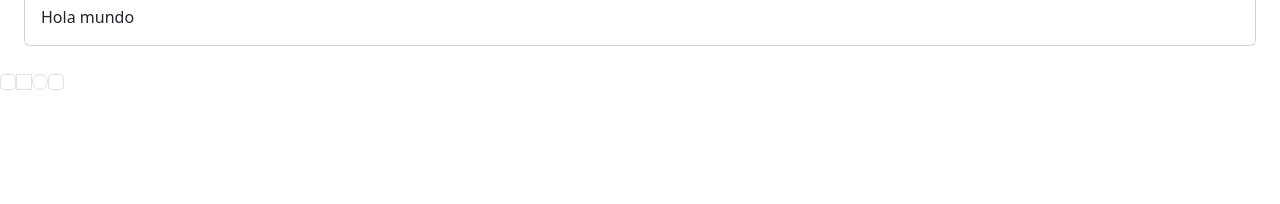
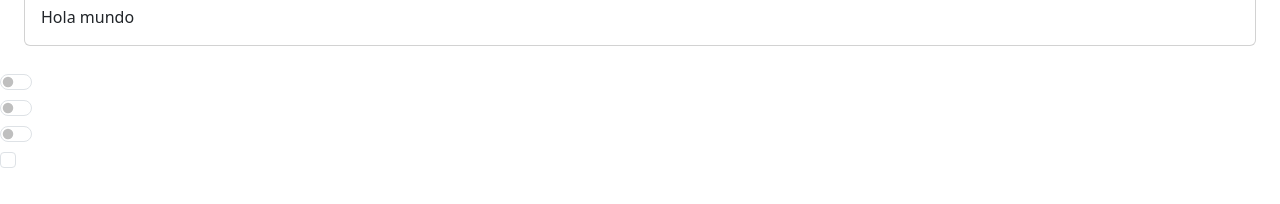
Before and after one commit to MariaRuaBF/react-lab-bootstrap, a React (Vite) app: page / in a window 1280 px wide. Shown: the part 204-408 px from the top of the page. Built offline with nearby package versions, Linux system fonts and the light colour scheme.

Commit message:
Checkbox refactor

```diff
--- a/src/components/Button/index.tsx
+++ b/src/components/Button/index.tsx
@@ -1,7 +1,7 @@
 import { Color, Size, Variant } from "@interfaces";
 import { useEffect, useState } from "react";
 
-interface ButtonProps extends React.HTMLAttributes<HTMLButtonElement> {
+interface ButtonProps extends React.ButtonHTMLAttributes<HTMLButtonElement> {
   variant?: Variant;
   color?: Color;
   size?: Size;
--- a/src/components/Checkbox/index.tsx
+++ b/src/components/Checkbox/index.tsx
@@ -1,49 +1,50 @@
-import { useEffect, useState } from "react";
+import { useEffect, useId, useState } from "react";
+import { Div, Input, InputProps, Label } from "@components";
 
-interface CheckboxProps extends React.HTMLAttributes<HTMLDivElement> {
+export interface CheckboxProps extends Omit<InputProps, "type"> {
   checked?: boolean;
   disabled?: boolean;
-  variant?: "checkbox" | "radio" | "switch";
+  variant?: "switch";
   value?: string;
+  label?: string;
 }
 
 export const Checkbox: React.FC<CheckboxProps> = ({
-  checked = false,
-  disabled = false,
-  variant = "checkbox",
+  checked: checkedProp = false,
   value = "",
+  className,
+  onChange: onChangeProp,
+  label,
+  variant,
+  id: idProp,
+  ...rest
 }) => {
-  const [isChecked, setIsChecked] = useState(checked);
-  const [isSwitch, setIsSwitch] = useState("");
-  const [isVariant, setIsVariant] = useState("");
+  const [checked, setChecked] = useState(checkedProp);
+  const id = idProp || useId();
 
-  const handleClick = () => {
-    setIsChecked(!isChecked);
-  };
-
-  const variantType = (variant: "checkbox" | "radio" | "switch") => {
-    if (variant == "switch") {
-      setIsSwitch("switch");
-      setIsVariant("checkbox");
-    } else {
-      setIsSwitch("");
-      return variant;
-    }
+  const onChange = (event: React.ChangeEvent<HTMLInputElement>) => {
+    setChecked(!checked);
+    onChangeProp?.(event);
   };
 
   useEffect(() => {
-    variantType(variant);
-    setIsVariant(variant);
-  }, []);
+    setChecked(checkedProp);
+  }, [checkedProp]);
+
   return (
-    <input
-      className="form-check-input"
-      onClick={() => handleClick}
-      type={isVariant}
-      value={value}
-      role={isSwitch}
-      checked={isChecked}
-      disabled={disabled}
-    />
+    <Div className={`form-check ${variant ? "form-switch" : ""}`}>
+      <Input
+        {...rest}
+        id={id}
+        className={`form-check-input ${className}`}
+        onChange={onChange}
+        value={value}
+        checked={checked}
+        type="checkbox"
+      />
+      <Label htmlFor={id} className="form-check-label">
+        {label}
+      </Label>
+    </Div>
   );
 };
--- a/src/components/Input/index.tsx
+++ b/src/components/Input/index.tsx
@@ -1,70 +1,4 @@
-interface InputProps {
-  type?: React.HTMLInputTypeAttribute;
-  className?: string;
-  alt?: string;
-  autoComplete?: string;
-  autoFocus?: boolean;
-  checked?: boolean;
-  disabled?: boolean;
-  height?: string | number;
-  max?: string | number;
-  maxLength?: number;
-  min?: string | number;
-  minLength?: number;
-  onInvalid?: (e: React.FormEvent<HTMLInputElement>) => void;
-  onLoad?: (e: React.SyntheticEvent<HTMLInputElement, Event>) => void;
-  pattern?: string;
-  placeholder?: string;
-  required?: boolean;
-  size?: number;
-  src?: string;
-  value?: string | number | readonly string[];
-}
+export interface InputProps
+  extends React.InputHTMLAttributes<HTMLInputElement> {}
 
-export const Input: React.FC<InputProps> = ({
-  type,
-  className,
-  alt,
-  autoComplete,
-  autoFocus,
-  checked,
-  disabled,
-  height,
-  max,
-  maxLength,
-  min,
-  minLength,
-  onInvalid,
-  onLoad,
-  pattern,
-  placeholder,
-  required,
-  size,
-  src,
-  value,
-}) => {
-  return (
-    <input
-      type={type}
-      className={className}
-      alt={alt}
-      autoComplete={autoComplete}
-      autoFocus={autoFocus}
-      checked={checked}
-      disabled={disabled}
-      height={height}
-      max={max}
-      maxLength={maxLength}
-      min={min}
-      minLength={minLength}
-      onInvalid={onInvalid}
-      onLoad={onLoad}
-      pattern={pattern}
-      placeholder={placeholder}
-      required={required}
-      size={size}
-      src={src}
-      value={value}
-    />
-  );
-};
+export const Input: React.FC<InputProps> = (props) => <input {...props} />;
--- /dev/null
+++ b/src/components/Label/index.tsx
@@ -0,0 +1,4 @@
+export interface LabelProps
+  extends React.LabelHTMLAttributes<HTMLLabelElement> {}
+
+export const Label: React.FC<LabelProps> = (props) => <label {...props} />;
```
Also changed, not shown: src/components/index.ts (+7 -6 lines), 1 other file (tests, documents, lock files or other folders).
